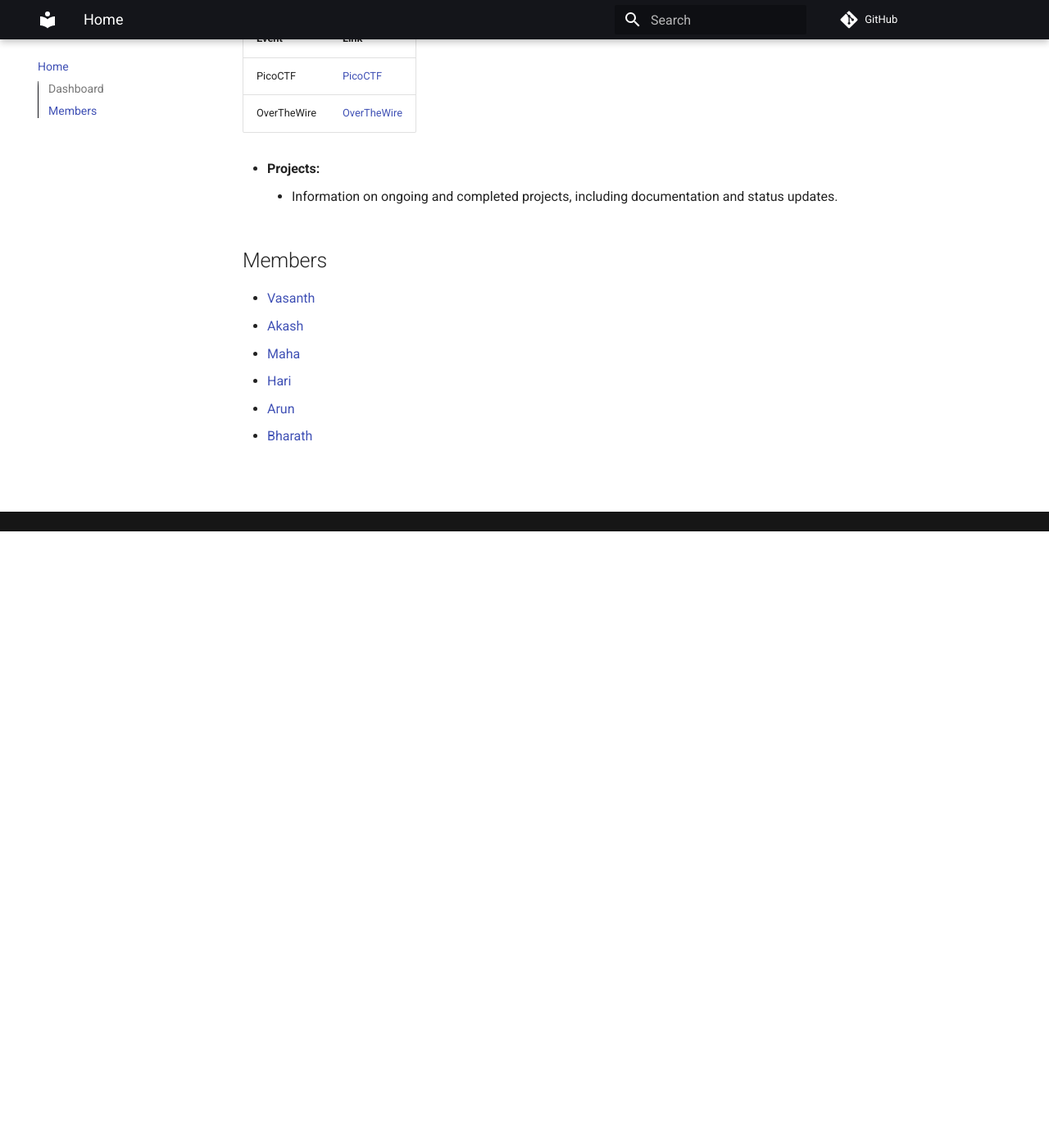
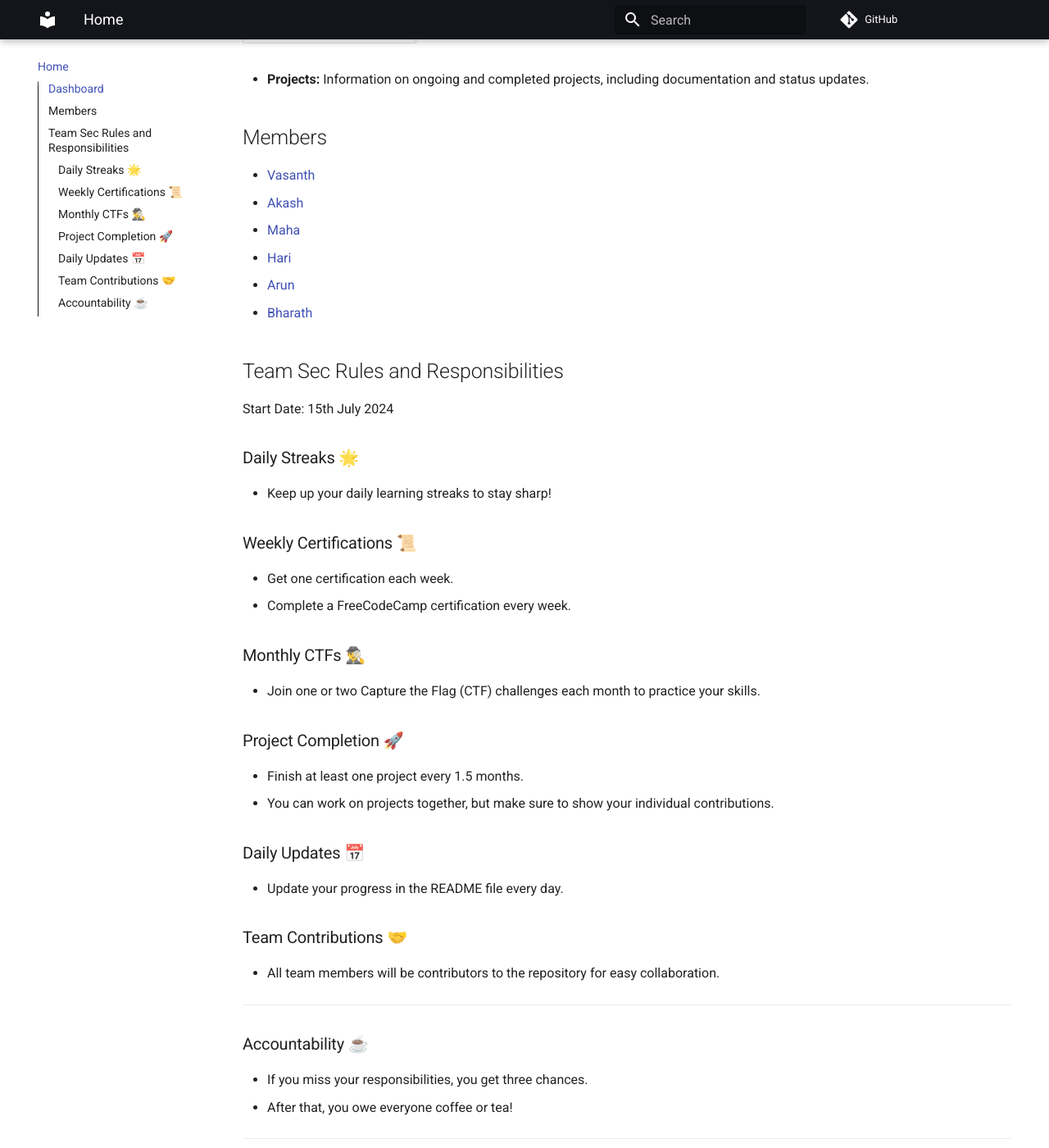
Before and after one commit to mr3xplorer/team_sec, an MkDocs documentation site: the page built from docs/index.md, in a window 1280 px wide and 1400 px high, scrolled down 752 px. Shown: the whole window at 82% size. Built offline with MkDocs 1.6.1 and Material for MkDocs 9.7.7, drawn with Linux system fonts in a browser that asks for light colours; comment, search, counter and statistics services are not loaded.

Commit message:
Update index.md

```diff
--- a/docs/index.md
+++ b/docs/index.md
@@ -5,7 +5,7 @@
 Track and monitor the performance and learning progress of each team member.
 
 - **Streaks:**
-     - Daily activity on platforms like TryHackMe, Hacker Earth, and LeetCode.
+  Daily activity on platforms like TryHackMe, Hacker Earth, and LeetCode.
 
 | Platform      | Link                             |
 |---------------|----------------------------------|
@@ -14,10 +14,10 @@
 | LeetCode      | [LeetCode](https://leetcode.com/) |
 
 - **Certifications:**
-     - A list of certifications obtained and those in progress by the team.
+  A list of certifications obtained and those in progress by the team.
 
 - **CTF Participation:**
-     - Details about Capture the Flag (CTF) events participated in and upcoming events.
+  Details about Capture the Flag (CTF) events participated in and upcoming events.
 
 | Event          | Link                             |
 |----------------|----------------------------------|
@@ -25,7 +25,7 @@
 | OverTheWire    | [OverTheWire](https://overthewire.org/wargames/) |
 
 - **Projects:**
-     - Information on ongoing and completed projects, including documentation and status updates.
+  Information on ongoing and completed projects, including documentation and status updates.
 
 ## Members
 
@@ -35,3 +35,41 @@
 - [Hari](Hari/hari.md)
 - [Arun](Arun/arun.md)
 - [Bharath](Bharath/bharat.md)
+
+## Team Sec Rules and Responsibilities
+Start Date: 15th July 2024
+
+### Daily Streaks 🌟
+
+- Keep up your daily learning streaks to stay sharp!
+
+### Weekly Certifications 📜
+
+- Get one certification each week.
+- Complete a FreeCodeCamp certification every week.
+
+### Monthly CTFs 🕵️‍♂️
+
+- Join one or two Capture the Flag (CTF) challenges each month to practice your skills.
+
+### Project Completion 🚀
+
+- Finish at least one project every 1.5 months.
+- You can work on projects together, but make sure to show your individual contributions.
+
+### Daily Updates 📅
+
+- Update your progress in the README file every day.
+
+### Team Contributions 🤝
+
+- All team members will be contributors to the repository for easy collaboration.
+
+---
+
+### Accountability ☕
+
+- If you miss your responsibilities, you get three chances.
+- After that, you owe everyone coffee or tea!
+
+---
```
